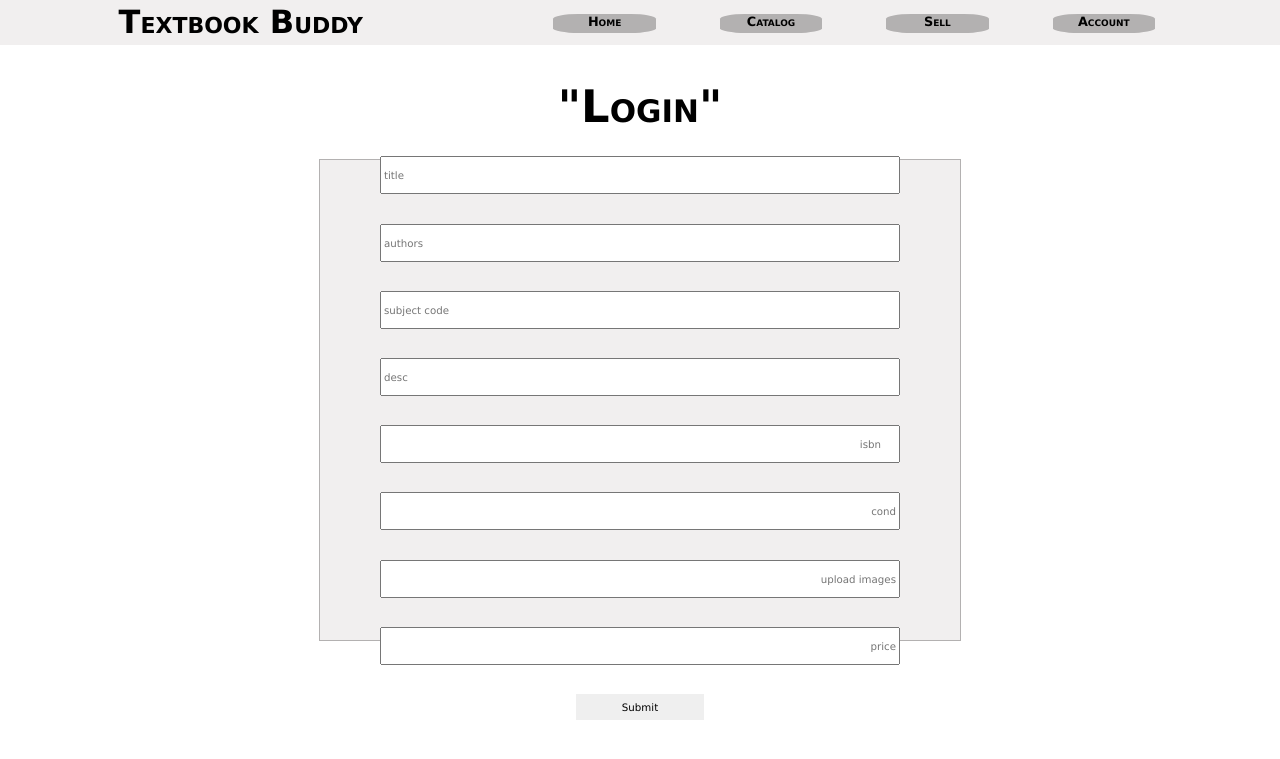
After one commit to bdngeorge/itws-term-project, a PHP site: page /catalog/uploadBooks.php in a window 1280 px wide. The commit adds this page. Shown: the top 759 px of the page. Run offline with PHP 8.4, Linux system fonts and the light colour scheme; a user stored in the database is signed in.

Commit message:
uploadBooks form
can upload title, authors, isbn

```diff
--- /dev/null
+++ b/catalog/uploadBooks.php
@@ -0,0 +1,80 @@
+<?php
+  session_start();
+  include("../database/dbconnect.php");
+
+  $userEmail= $_SESSION['userEmail'];
+
+  if ($_SERVER["REQUEST_METHOD"] === 'POST')
+  {
+    $title = $_POST['title'];
+    $authors = $_POST['authors'];
+    $isbn  = $_POST['isbn'];
+    // $subj  = $_POST['subj'];
+    $desc  = $_POST['description'];
+    $cond  = $_POST['cond'];
+    $price  = $_POST['price'];
+    $img   = $_POST['attachment'];
+
+    $query = "insert into books(title, authors, isbn) values('$title', '$authors','$isbn')";
+
+    // $query = "insert into books(title, authors, isbn, subjectCode, condition, desc, price, sellerEmail) values('$title', '$authors', '$isbn', '$subj', '$cond', '$desc', '$price', '$userEmail')";
+
+    mysqli_query($conn, $query);
+
+    // $queryImg = "insert into bookimg values("
+
+
+  }
+
+?>
+<!DOCTYPE html>
+<html>
+  <head>
+    <meta charset="utf-8">
+    <meta name="viewport" content="width=device-width, initial-scale=1.0">
+    <title>TextbookBuddy</title>
+    <link rel="stylesheet" href="../signup/signup.css">
+    <link rel="stylesheet" href="../general.css">
+    <script
+      src="https://code.jquery.com/jquery-3.6.0.min.js"
+      integrity="sha256-/xUj+3OJU5yExlq6GSYGSHk7tPXikynS7ogEvDej/m4="
+      crossorigin="anonymous">
+    </script>
+  </head>
+  <body>
+    <header>
+      <h1 class="left">Textbook Buddy</h1>
+      <ul class="hmenu right">
+        <a href=""><li>Home</li></a>
+        <a href=""><li>Catalog</li></a>
+        <a href=""><li>Sell</li></a>
+        <!-- if no account, this will direct login page, else accounts page -->
+        <a href="../login/login.php"><li>Account</li></a>
+      </ul>
+    </header>
+
+    <section class="center-items center-self body">
+        <h2 class="bold"> "Login"</h2>
+        <form id="upload" name="login" class="form" action="#" method="post">
+            <input type="text" id="title" name="title" placeholder="title"></br>
+            <input type="text" id="authors" name="authors" placeholder="authors"></br>
+            <!-- can you make this a drop down menu? -->
+            <input type="text" id="subj" name="subj" placeholder="subject code"></br>
+            <input type="text" id="desc" name="description" class="left" placeholder="desc"></br>
+            <input type="number" id="isbn" name="isbn" class="right" placeholder="isbn"></br>
+            <!-- can you make this a drop down menu? -->
+            <input type="text" id="cond" name="cond" class="right" placeholder="cond"></br>
+            <!-- can you make this box bigger and with dotted lines? -->
+            <input type="text" id="attach" name="attachment" placeholder="upload images" class="right"></br>
+            <input type="text" id="price" name="price" class="right" placeholder="price"></br>
+            <input type="submit" value="Submit">
+        </form>
+    </section>
+
+
+
+    <footer>
+
+    </footer>
+  </body>
+</html>
--- a/database/functions.php
+++ /dev/null
@@ -1,3 +0,0 @@
-<?php
-
-?>
--- a/login/login.php
+++ b/login/login.php
@@ -59,7 +59,7 @@
 
 
     <section class="center-items center-self body">
-      <h2 class="bold">Login</h3>
+      <h2 class="bold">Login</h2>
       <form id="login" name="login" class="form" action="#" method="post"
       >
       <!-- onsubmit="event.preventDefault(); validateLogin(this);"
--- a/signup/signup.php
+++ b/signup/signup.php
@@ -10,12 +10,13 @@
       $pass  = $_POST['password'];
 
       // call javascript function ??
+      // or do error handling here
 
       $query = "insert into users(fname, lname, email, password) values('$fname', '$lname', '$email', '$pass')";
 
       mysqli_query($conn, $query);
 
-      header("Location: ../");
+      header("Location: ../login/login.php");
    }
 
 ?>
@@ -49,6 +50,7 @@
         <input type="text" id="lname" name="lname" placeholder="Last Name:" class="left"><br>
         <input type="email" id="email" name="email" placeholder="RPI Email:" class="left"><br>
         <input type="password" id="password" name="password" placeholder="Password:" class="left"><br>
+        <!-- can you make this button bigger? -->
         <input type="submit" value="Submit">
       </form>
       <button type="button" onclick="window.location.href='../login/login.php'" class="button">Back to Login</button>
```
Also changed, not shown: catalog/catalog.php (added, +35 -0 lines), database/textbookBuddy.sql (added, +38 -0 lines), database/userDB.sql (deleted, +0 -13 lines).
